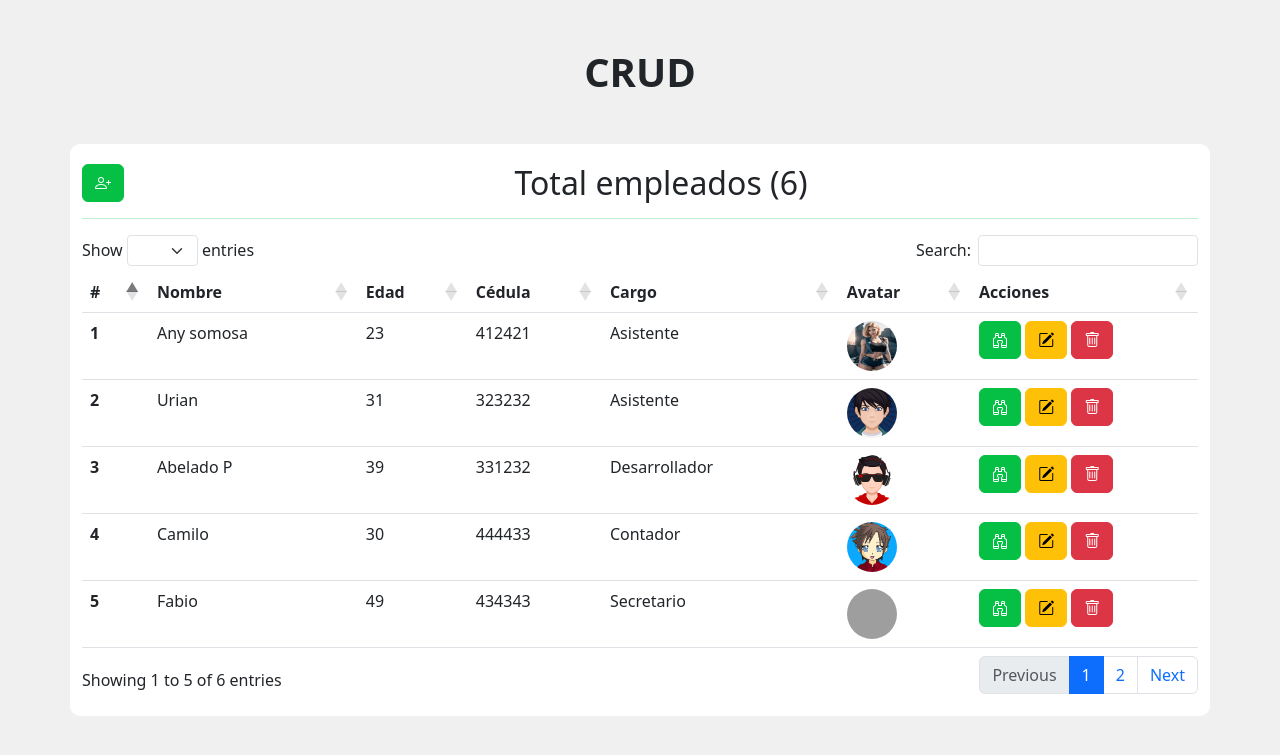
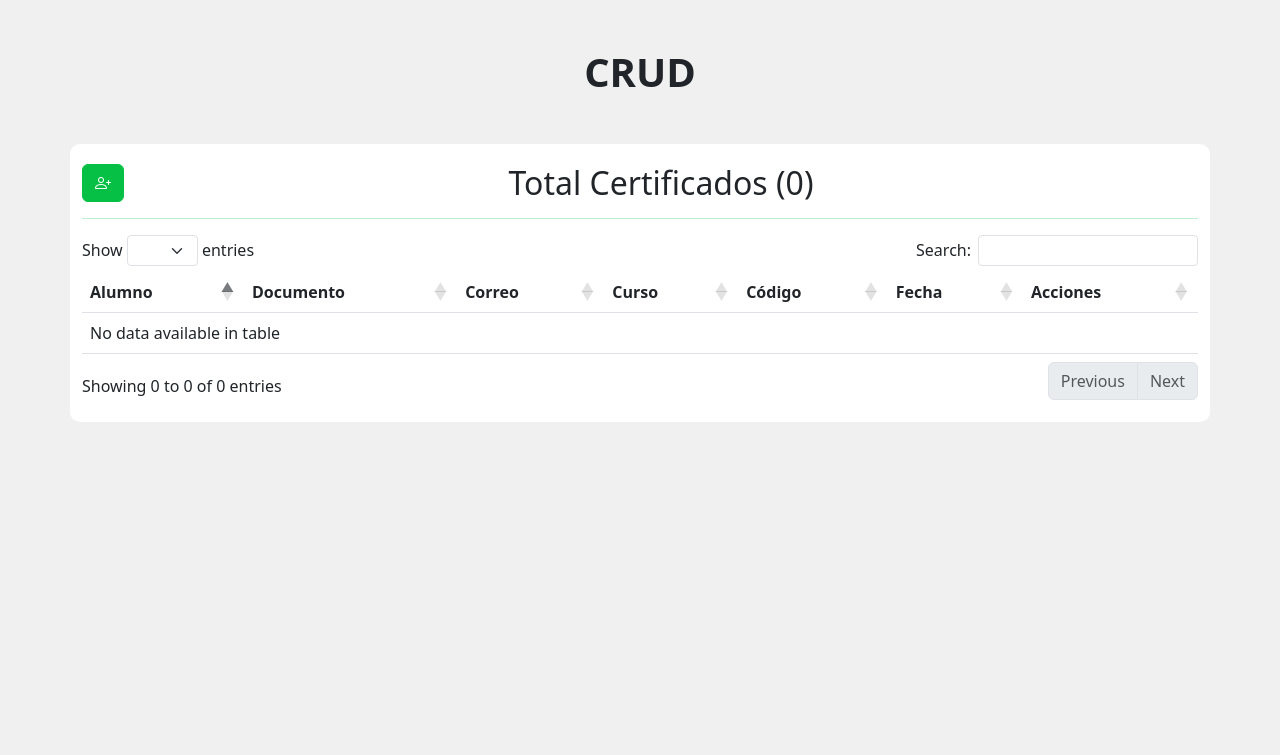
Before and after one commit to enrique10cq/certificados-viact, a PHP site: page / in a window 1280 px wide. Shown: the top 755 px of the page. Run offline with PHP 8.4, Linux system fonts and the light colour scheme; data comes from the database, SQL or seed files in the repository; data that the repository does not hold is empty; some libraries are stand-ins or nearby versions; grey boxes are pictures that could not be loaded.

Commit message:
Se modificó los archivos: admin.php, index.php

```diff
--- a/acciones/acciones.php
+++ b/acciones/acciones.php
@@ -36,7 +36,7 @@ if ($_SERVER["REQUEST_METHOD"] == "POST") {
             VALUES ('$nombre', '$edad', '$cedula', '$sexo', '$telefono', '$cargo', '$nombreArchivo')";
 
             if ($conexion->query($sql) === TRUE) {
-                header("location: ../");
+                header("location:../");
             } else {
                 echo "Error al crear el registro: " . $conexion->error;
             }
@@ -52,9 +52,9 @@ if ($_SERVER["REQUEST_METHOD"] == "POST") {
  * Función para obtener todos los empleados
  */
 
-function obtenerEmpleados($conexion)
+function obtenerCertificado($conexion)
 {
-    $sql = "SELECT * FROM tbl_empleados ORDER BY id ASC";
+    $sql = "SELECT * FROM certificado ORDER BY id_certificado ASC";
     $resultado = $conexion->query($sql);
     if (!$resultado) {
         return false;
--- a/assets/js/detallesEmpleado.js
+++ b/assets/js/detallesEmpleado.js
@@ -79,8 +79,7 @@ async function cargarDetalleEmpleado(idEmpleado) {
          <li class="list-group-item"><b>Sexo:</b>
           ${sexo ? sexo : "No disponible"}
          </li>
-        <li class="list-group-item"><b>Teléfono:</b> ${
-          telefono ? telefono : "No disponible"
+         <li class="list-group-item"><b>Teléfono:</b> ${telefono ? telefono : "No disponible"
             }</li>
          <li class="list-group-item"><b>Cargo:</b>
            ${cargo ? cargo : "No disponible"}
--- a/config/config.php
+++ b/config/config.php
@@ -1,10 +1,11 @@
 <?php
+
 $host = "localhost";
-$usuario = "root";
-$contrasena = "enriqueadmin";
-$base_de_datos = "db_certificados";
+$user = "root";
+$pass = "enriqueadmin";
+$db = "db_certificados";
 
-$conexion = new mysqli($host, $usuario, $contrasena, $base_de_datos);
+$conexion = new mysqli($host, $user, $pass, $db);
 
 if ($conexion->connect_error) {
     die("Error de conexión: " . $conexion->connect_error);
--- a/index.php
+++ b/index.php
@@ -4,7 +4,7 @@
 <head>
    <meta charset="utf-8">
    <meta name="viewport" content="width=device-width, initial-scale=1">
-    <title>CRUD de Empleados en PHP, MySQL utilizando MODALES</title>
+   <title>CRUD</title>
    <link href="https://cdn.jsdelivr.net/npm/bootstrap@5.3.3/dist/css/bootstrap.min.css" rel="stylesheet" integrity="sha384-QWTKZyjpPEjISv5WaRU9OFeRpok6YctnYmDr5pNlyT2bRjXh0JMhjY6hW+ALEwIH" crossorigin="anonymous">
    <link rel="stylesheet" href="https://cdn.jsdelivr.net/npm/bootstrap-icons@1.11.3/font/bootstrap-icons.min.css" />
    <link rel="stylesheet" href="assets/css/home.css">
@@ -13,8 +13,6 @@
 
    <!-- Libreria para alertas ----->
    <link rel="stylesheet" href="https://cdnjs.cloudflare.com/ajax/libs/toastr.js/latest/toastr.min.css" />
-    <script src="https://code.jquery.com/jquery-3.7.1.min.js" integrity="sha256-/JqT3SQfawRcv/BIHPThkBvs0OEvtFFmqPF/lYI/Cxo=" crossorigin="anonymous"></script>
-    <script src="https://cdnjs.cloudflare.com/ajax/libs/toastr.js/latest/toastr.min.js"></script>
 
 </head>
 
@@ -23,8 +21,8 @@
    include("config/config.php");
    include("acciones/acciones.php");
 
-    $empleados = obtenerEmpleados($conexion);
-    $totalEmpleados = $empleados->num_rows;
+   $certificados = obtenerCertificado($conexion);
+   $totalCertificados = $certificados->num_rows;
    ?>
 
    <h1 class="text-center mt-5 mb-5 fw-bold">CRUD</h1>
@@ -33,11 +31,11 @@
          <div class="col col-md-12">
             <div class="text-center">
                <span class="float-start">
-                        <button onclick="modalRegistrarEmpleado()" class="btn btn-success" title="Registrar Nuevo Empleado">
+                  <button onclick="modalRegistrarEmpleado()" class="btn btn-success" title="Registrar Certificados">
                      <i class="bi bi-person-plus"></i>
                   </button>
                </span>
-                    <h2>Total empleados (<?php echo $totalEmpleados ?>)</h2>
+               <h2>Total Certificados (<?php echo $totalCertificados ?>)</h2>
                <!-- <span class="float-end">
                         <a href="acciones/exportar.php" class="btn btn-success" title="Exportar a CSV" download="empleados.csv"><i class="bi bi-filetype-csv"></i></a>
                </span> -->
@@ -48,6 +46,10 @@
          </div>
       </div>
    </div>
+
+      <!-- Libreria para alertas ----->
+   <script src="https://code.jquery.com/jquery-3.7.1.min.js" integrity="sha256-/JqT3SQfawRcv/BIHPThkBvs0OEvtFFmqPF/lYI/Cxo=" crossorigin="anonymous"></script>
+   <script src="https://cdnjs.cloudflare.com/ajax/libs/toastr.js/latest/toastr.min.js"></script>
 
    <script src="https://cdn.jsdelivr.net/npm/bootstrap@5.3.3/dist/js/bootstrap.bundle.min.js"></script>
    <script src="https://cdn.jsdelivr.net/npm/axios/dist/axios.min.js"></script>
@@ -64,7 +66,7 @@
    <script src="https://cdn.datatables.net/2.0.2/js/dataTables.bootstrap5.js"></script>
    <script>
       $(document).ready(function() {
-            $("#table_empleados").DataTable({
+         $("#table_certificados").DataTable({
             pageLength: 5,
             language: {
                url: "https://cdn.datatables.net/plug-ins/1.10.25/i18n/Spanish.json",
--- a/views/admin.php
+++ b/views/admin.php
@@ -1,36 +1,32 @@
 <div class="table-responsive">
-    <table class="table table-hover" id="table_empleados">
-        <thead>
-            <tr>
-                <th scope="col">#</th>
-                <th scope="col">Nombre</th>
-                <th scope="col">Edad</th>
-                <th scope="col">Cédula</th>
-                <th scope="col">Cargo</th>
-                <th scope="col">Avatar</th>
+   <table class="table table-hover" id="table_certificados">
+      <thead class="">
+         <tr class="">
+            <th scope="col">Alumno</th>
+            <th scope="col">Documento</th>
+            <th scope="col">Correo</th>
+            <th scope="col">Curso</th>
+            <th scope="col">Código</th>
+            <th scope="col">Fecha</th>
             <th scope="col">Acciones</th>
          </tr>
       </thead>
       <tbody>
          <?php
-            foreach ($empleados as $empleado) { ?>
-                <tr id="empleado_<?php echo $empleado['id']; ?>">
-                    <th scope='row'><?php echo $empleado['id']; ?></th>
-                    <td><?php echo $empleado['nombre']; ?></td>
-                    <td> <?php echo $empleado['edad']; ?></td>
-                    <td><?php echo $empleado['cedula']; ?></td>
-                    <td><?php echo $empleado['cargo']; ?></td>
-                    <td>
-                        <?php
-                        $avatar = $empleado['avatar'];
-                        if ($avatar == '') {
-                            $avatar = 'assets/imgs/sin-foto.jpg';
-                        } else {
-                            $avatar = "acciones/fotos_empleados/" . $avatar;
-                        }
+
+         $sql = "SELECT c.id_certificado, CONCAT(a.nombres, ' ', a.apellidos) AS alumno, a.documento, a.correo, c.curso,
+			c.codigo, c.fecha FROM certificado c JOIN alumno a ON c.id_alumno = a.id_alumno";
+         $resultado = $conexion->query($sql);
+
+         while ($row = $resultado->fetch_assoc()) {
          ?>
-                        <img class="rounded-circle" src="<?php echo $avatar; ?>" alt="<?php echo $empleado['nombre']; ?>" width="50" height="50">
-                    </td>
+            <tr>
+               <td scope="row"><?php echo $row['alumno'] ?></td>
+               <td scope="row"><?php echo $row['documento'] ?></td>
+               <td scope="row"><?php echo $row['correo'] ?></td>
+               <td scope="row"><?php echo $row['curso'] ?></td>
+               <td scope="row"><?php echo $row['codigo'] ?></td>
+               <td scope="row"><?php echo $row['fecha'] ?></td>
                <td>
                   <button title="Ver detalles del empleado" onclick="verDetallesEmpleado(<?php echo $empleado['id']; ?>)" class="btn btn-success">
                      <i class="bi bi-binoculars"></i>
@@ -39,7 +35,7 @@
                      <i class="bi bi-pencil-square"></i>
                   </button>
                   <button title="Eliminar datos del empleado" onclick="eliminarEmpleado(<?php echo $empleado['id']; ?>, '<?php echo $empleado['avatar']; ?>')" class="btn btn-danger"">
-                            <i class="bi bi-trash"></i>
+							<i class=" bi bi-trash"></i>
                   </button>
                </td>
             </tr>
--- a/views/empleados.php
+++ b/views/empleados.php
@@ -1,6 +1,6 @@
 <div class="table-responsive">
   <table class="table table-hover" id="table_empleados">
-        <thead>
+    <thead class="table-dark">
       <tr>
         <th scope="col">#</th>
         <th scope="col">Nombre</th>
@@ -39,7 +39,7 @@
               <i class="bi bi-pencil-square"></i>
             </button>
             <button title="Eliminar datos del empleado" onclick="eliminarEmpleado(<?php echo $empleado['id']; ?>, '<?php echo $empleado['avatar']; ?>')" class="btn btn-danger"">
-                            <i class="bi bi-trash"></i>
+              <i class=" bi bi-trash"></i>
             </button>
           </td>
         </tr>
```
Also changed, not shown: modales/modalAdd.php (line endings or trailing spaces). Lines whose indentation alone changed are shown as unchanged.
